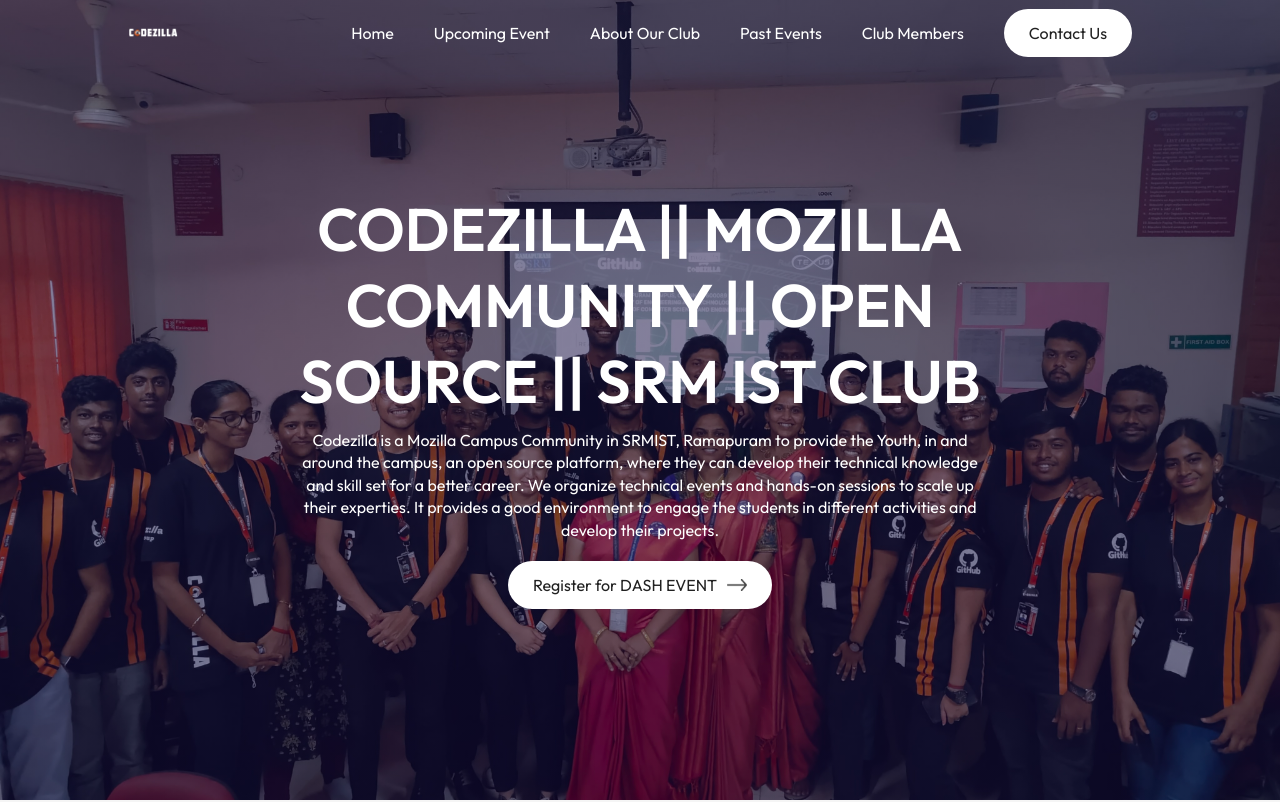
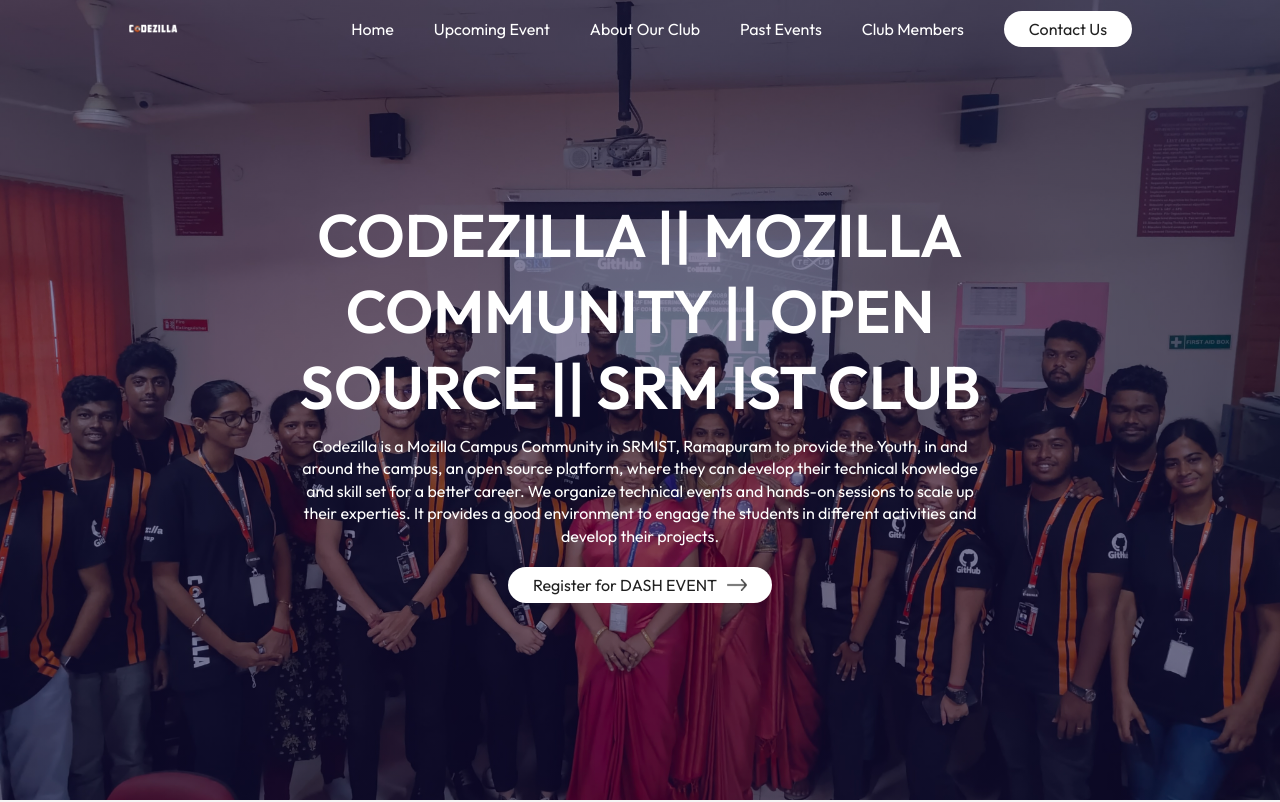
Before and after one commit to Sahilll94/Codezilla, a React (Vite) app: page / in a window 1280 px wide. Shown: the top 802 px of the page. Built offline with nearby package versions, Linux system fonts and the light colour scheme.

Commit message:
updated index.css

```diff
--- a/src/index.css
+++ b/src/index.css
@@ -26,9 +26,9 @@ a{
 .btn{
   background: white;
   color: #212121;
-  padding: 14px 25px;
+  padding: 8px 25px;
   font-size: 16px;
-  border-radius: 30px;
+  border-radius: 50px;
   cursor: pointer;
   border: 0;
   outline: 0;
```
